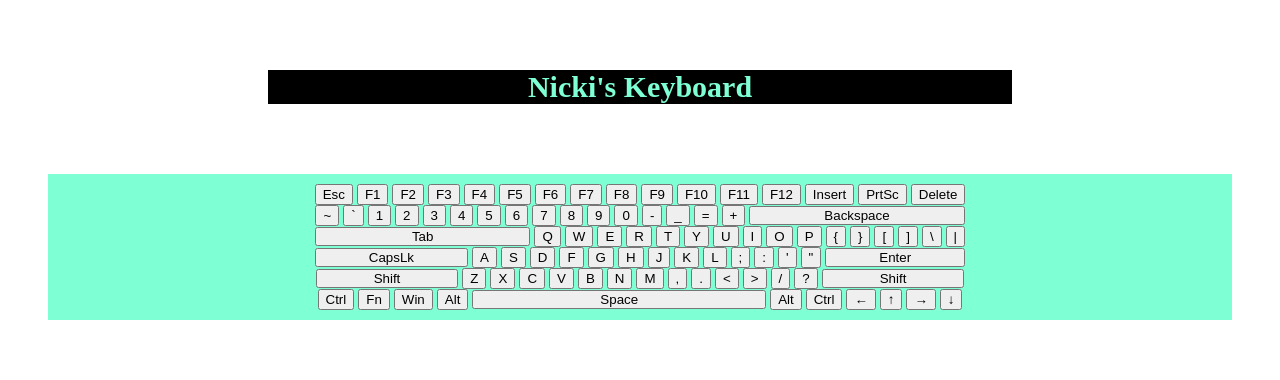
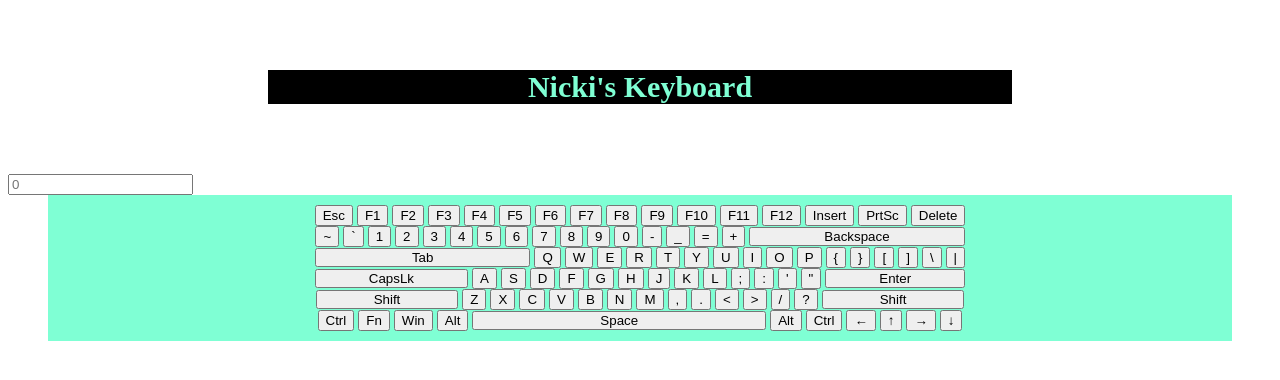
Before and after one commit to NickiSamantha/Keyboard, a plain HTML site: page index.html in a window 1280 px wide. Drawn offline with Linux system fonts and the light colour scheme.

Commit message:
Update index.html

```diff
--- a/index.html
+++ b/index.html
@@ -8,7 +8,8 @@
 </head>
 <body>
     <h6>Nicki's Keyboard</h6>
-
+     <input type="text" readonly placeholder="0"
+        data-output>
     <div class="Keyboard">
         <div class="KeyboardRow1">
             <button class="btn1">Esc</button>
```
